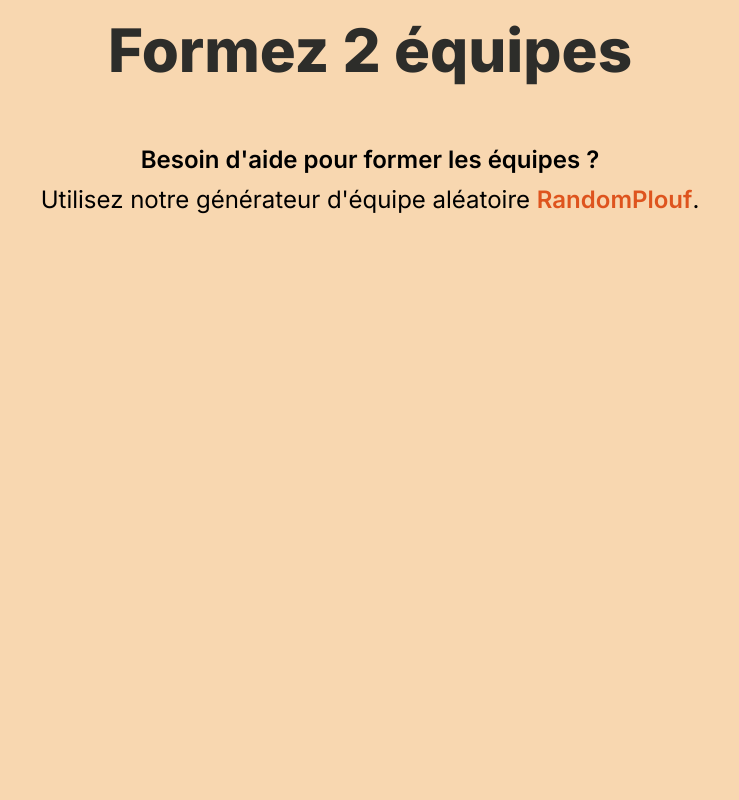
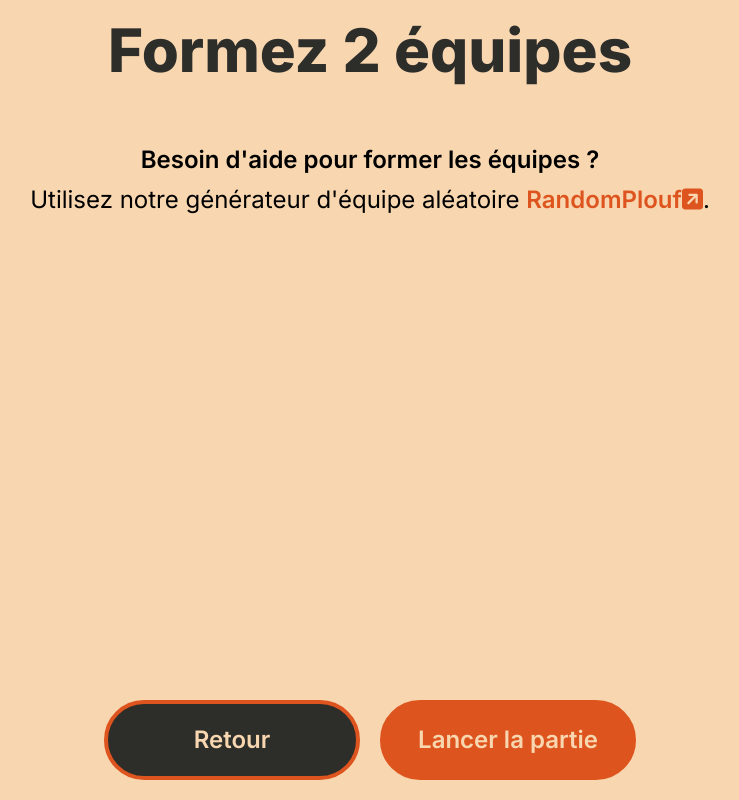
Before and after one commit to Spookywy/time2guess, a Next.js app: page /create-teams in a window 1280 px wide. Shown: the whole page, without its empty margins (270-1009 px from the left). Built offline with nearby package versions, Linux system fonts and the light colour scheme.

Commit message:
:sparkles: improve create teams page

```diff
--- a/src/app/create-teams/page.tsx
+++ b/src/app/create-teams/page.tsx
@@ -1,10 +1,17 @@
+"use client";
+import { faSquareArrowUpRight } from "@fortawesome/free-solid-svg-icons";
+import { FontAwesomeIcon } from "@fortawesome/react-fontawesome";
+import { useRouter } from "next/navigation";
+
 export default function CreateTeams() {
+  const router = useRouter();
+
   return (
     <main className="flex h-full flex-col items-center px-1 pt-5">
       <h1 className="text-center text-6xl font-extrabold text-jet">
         Formez 2 équipes
       </h1>
-      <div className="mt-16 flex flex-col items-center text-center text-2xl">
+      <div className="mt-16 flex h-full flex-col items-center text-center text-2xl">
         <p className="font-semibold">
           Besoin d&apos;aide pour former les équipes ?
         </p>
@@ -16,9 +23,24 @@ export default function CreateTeams() {
             target="_blank"
           >
             RandomPlouf
+            <FontAwesomeIcon icon={faSquareArrowUpRight} />
           </a>
           .
         </p>
+        <div className="mb-5 mt-auto flex flex-col sm:flex-row">
+          <button
+            className="mb-5 h-20 w-64 rounded-full border-4 border-dark-orange bg-jet font-semibold text-light-orange hover:border-jet sm:mb-0 sm:mr-5"
+            onClick={() => router.push("/")}
+          >
+            Retour
+          </button>
+          <button
+            className="h-20 w-64 rounded-full border-4 border-dark-orange bg-dark-orange font-semibold text-light-orange hover:border-jet hover:text-jet"
+            onClick={() => router.push("/game")}
+          >
+            Lancer la partie
+          </button>
+        </div>
       </div>
     </main>
   );
--- /dev/null
+++ b/src/app/game/layout.tsx
@@ -0,0 +1,14 @@
+import TopBar from "@/components/topBar";
+
+export default function CreateTeamsLayout({
+  children,
+}: {
+  children: React.ReactNode;
+}) {
+  return (
+    <section>
+      <TopBar />
+      {children}
+    </section>
+  );
+}
--- /dev/null
+++ b/src/app/game/page.tsx
@@ -0,0 +1,7 @@
+export default function Game() {
+  return (
+    <div>
+      <h1>Game</h1>
+    </div>
+  );
+}
--- /dev/null
+++ b/src/components/topBar.tsx
@@ -0,0 +1,17 @@
+"use client";
+
+import { faAngleLeft } from "@fortawesome/free-solid-svg-icons";
+import { FontAwesomeIcon } from "@fortawesome/react-fontawesome";
+import { useRouter } from "next/navigation";
+
+export default function TopBar() {
+  const router = useRouter();
+
+  return (
+    <div>
+      <button onClick={() => router.push("/")}>
+        <FontAwesomeIcon icon={faAngleLeft} />
+      </button>
+    </div>
+  );
+}
```
